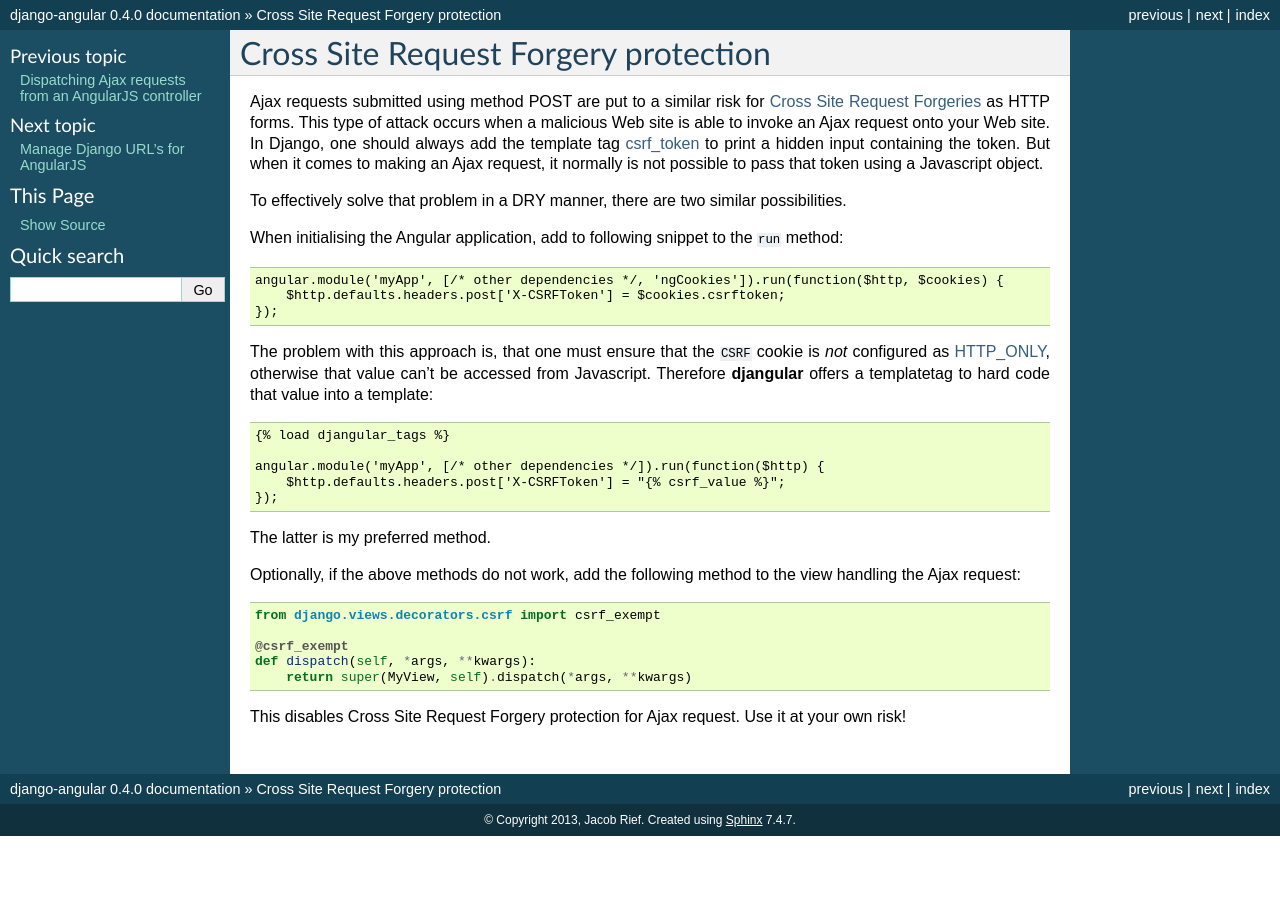
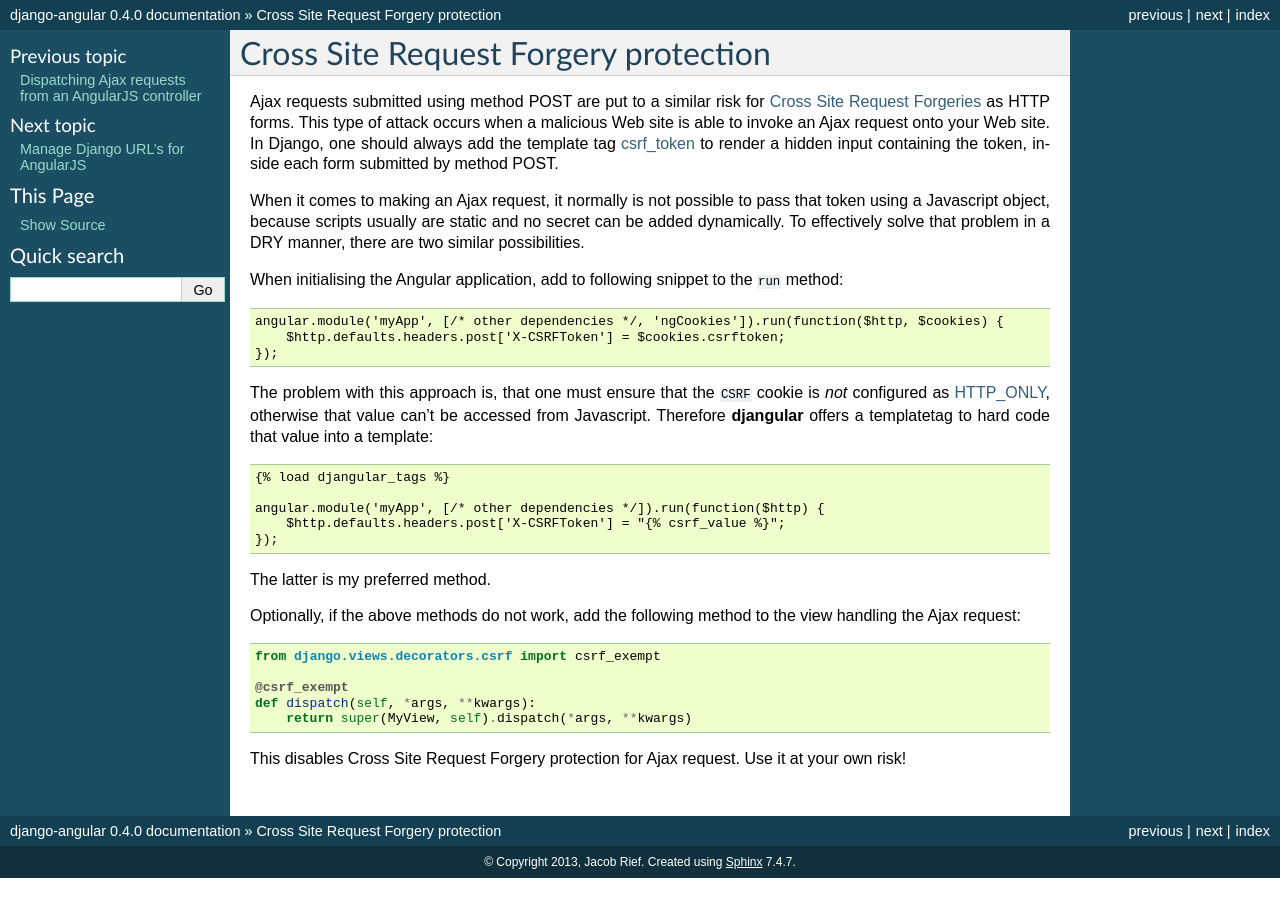
Before and after one commit to jrief/django-angular, a Sphinx documentation site: the page built from docs/csrf-protection.rst, in a window 1280 px wide. Built offline with Sphinx 7.4.7, drawn with Linux system fonts in a browser that asks for light colours.

Commit message:
Fixed some unclearence on the docs

```diff
--- a/docs/angular-model-form.rst
+++ b/docs/angular-model-form.rst
@@ -109,6 +109,10 @@ Add these methods to your contact form view::
           bound_contact_form = CheckoutForm(data={'subject': in_data.get('subject')})
           # now validate ‘bound_contact_form’ and use it as in normal Django
 
+.. warning:: In real code you should **not** use the ``@csrf_exempt`` decorator, as shown here for
+      simplicity. Please read on how to
+      :ref:`protect your views from Cross Site Request Forgeries<csrf-protection>`.
+
 The problem with this implementation, is that one must remember to access each form field three
 times. Once in the declaration of the form, once in the Ajax handler of your AngularJS controller,
 and once in the post handler of the view. This make maintenance hard and is a violation of the DRY
@@ -161,4 +165,3 @@ parsing of all bound form fields, even from the nested forms.
           use a dot ‘``.``’, since this is the natural separator between Javascript objects.
 
 .. _promise: https://en.wikipedia.org/wiki/Promise_(programming)
-.. _manage Django URL's for AngularJS: manage-urls
--- a/docs/csrf-protection.rst
+++ b/docs/csrf-protection.rst
@@ -7,10 +7,12 @@ Cross Site Request Forgery protection
 Ajax requests submitted using method POST are put to a similar risk for
 `Cross Site Request Forgeries`_ as HTTP forms. This type of attack occurs when a malicious Web site
 is able to invoke an Ajax request onto your Web site. In Django, one should always add the template
-tag csrf_token_ to print a hidden input containing the token. But when it comes to making an Ajax
-request, it normally is not possible to pass that token using a Javascript object.
+tag csrf_token_ to render a hidden input containing the token, inside each form submitted by method
+POST.
 
-To effectively solve that problem in a DRY manner, there are two similar possibilities.
+When it comes to making an Ajax request, it normally is not possible to pass that token using a
+Javascript object, because scripts usually are static and no secret can be added dynamically. To
+effectively solve that problem in a DRY manner, there are two similar possibilities.
 
 When initialising the Angular application, add to following snippet to the ``run`` method::
 
```
